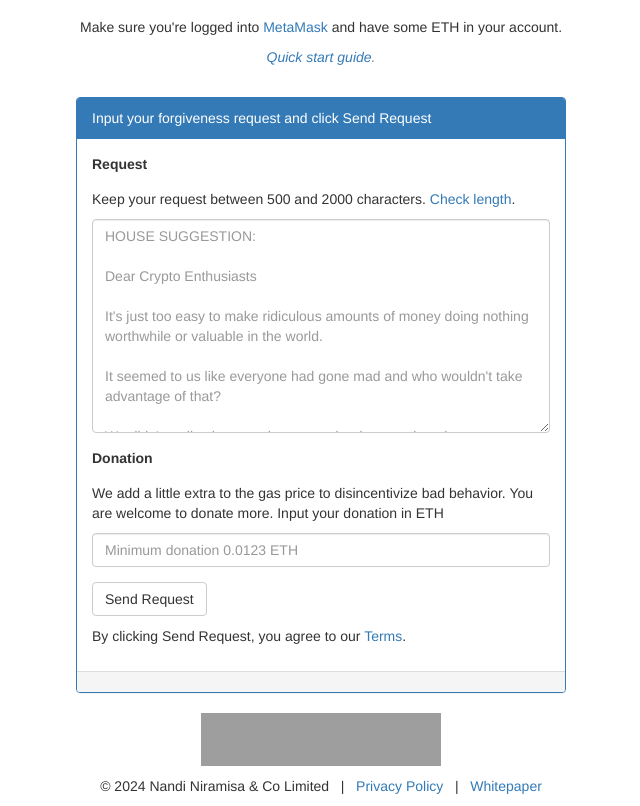
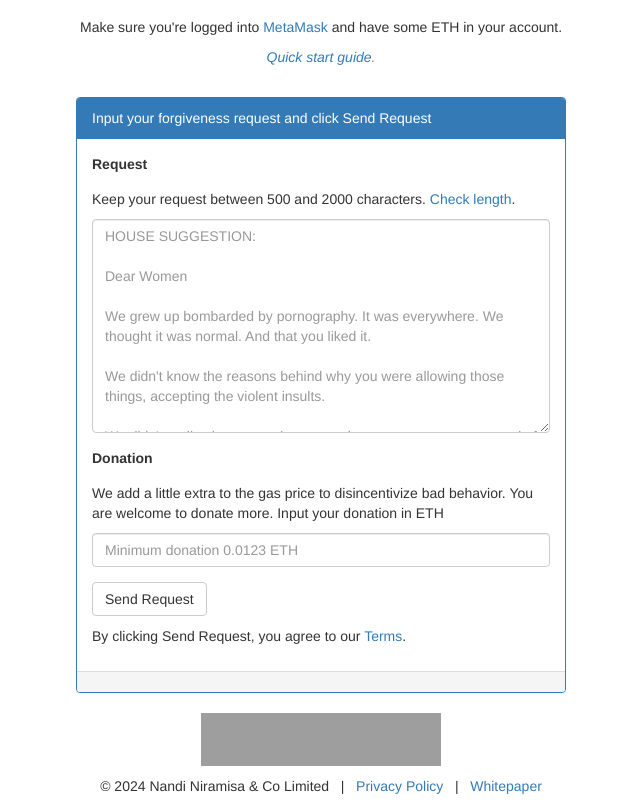
Before and after one commit to kailash-manasarovar/forgivenet-frontend, a website: page src/index.html in a window 1280 px wide. Shown: the part 84-890 px from the top of the page, without its empty margins (319-959 px from the left). Drawn offline with nearby package versions, Linux system fonts and the light colour scheme; grey boxes are pictures that could not be loaded; a script that the page names is missing.

Commit message:
update html

```diff
--- a/src/index.html
+++ b/src/index.html
@@ -89,21 +89,27 @@
                                             </div>
                                             <textarea name="requestText" class="form-control" id="requestText" rows="10" cols="50" placeholder="HOUSE SUGGESTION:
 
-Dear Crypto Enthusiasts
+Dear Women
 
-It's just too easy to make ridiculous amounts of money doing nothing worthwhile or valuable in the world.
+We grew up bombarded by pornography. It was everywhere. We thought it was normal. And that you liked it.
 
-It seemed to us like everyone had gone mad and who wouldn't take advantage of that?
+We didn't know the reasons behind why you were allowing those things, accepting the violent insults.
 
-We didn't realize how much we were hurting people or how many.
+We didn't realize how scared you were because we were so scared of you.
 
-Honestly, we were completely ignorant about the consequences of our childish activity aside from enriching ourselves.
+We couldn't understand why you got so angry and shunned us.
 
-We're so sorry for scamming you.
+We decided we didn't need you and sought sexual gratification by being women ourselves.
 
-Please forgive us.
+Women were never human to us in our madness, but we realize now that without your humanness we could never have gotten so crazy.
 
-My Crypto Scam Company [INSERT NAME HERE]"></textarea>
+We understand we have gone wrong and we are desperate to make amends.
+
+Please help us.
+
+We're sorry. Please forgive us.
+
+INCELS & AUTO-GYNOPHELIC MEN"></textarea>
                                         </div>
                                         <div class="form-group">
                                             <label for="donation">Donation</label>
```
